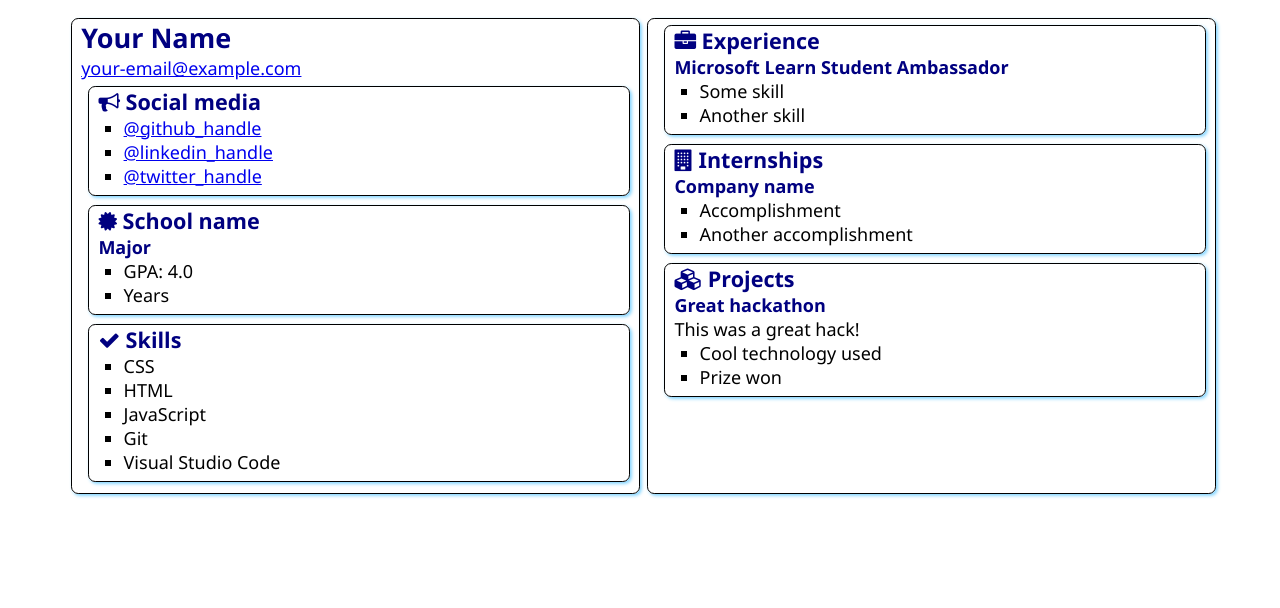
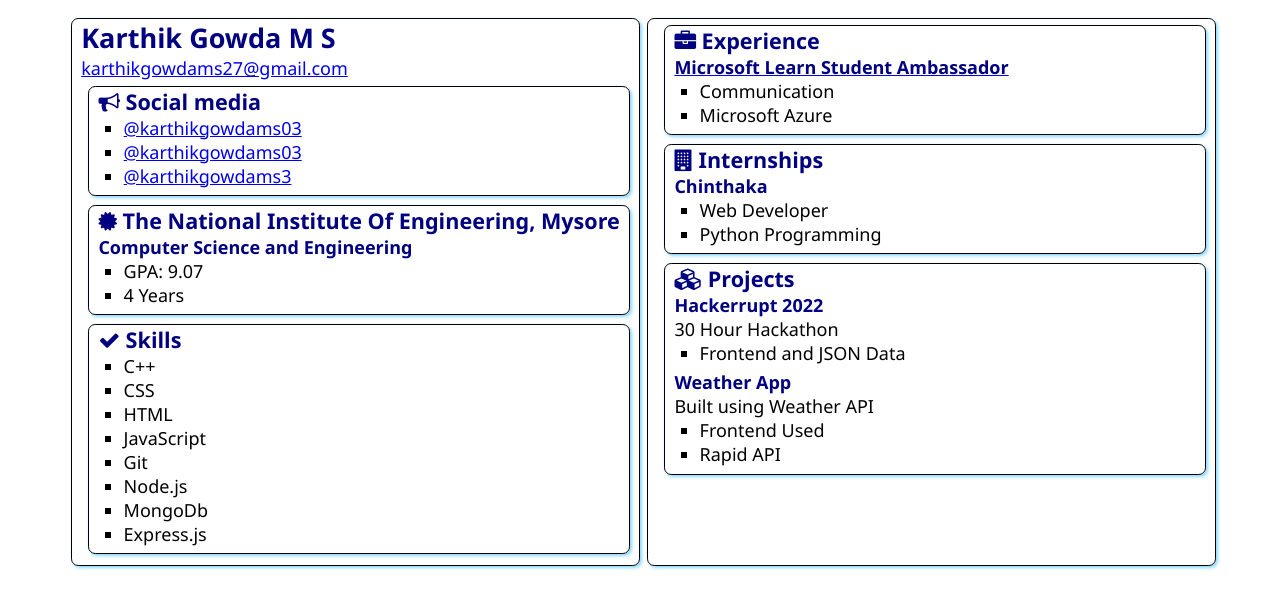
Before and after one commit to karthikgowdams03/SATechnicalOnboarding, a plain HTML site: page src/index.html in a window 1280 px wide. Drawn offline with Linux system fonts and the light colour scheme.

Commit message:
update details

```diff
--- a/src/index.html
+++ b/src/index.html
@@ -12,8 +12,8 @@
 <body>
     <main>
         <article class="box">
-            <h1>Your Name</h1>
-            <div><a href="mailto:your.email@example.com">your-email@example.com</a></div>
+            <h1>Karthik Gowda M S</h1>
+            <div><a href="mailto:karthikgowdams27@gmail.com">karthikgowdams27@gmail.com</a></div>
 
             <section class="box">
                 <h2>
@@ -21,9 +21,9 @@
                     Social media
                 </h2>
                 <ul>
-                    <li><a href="https://github.com/<handle>">@github_handle</a></li>
-                    <li><a href="https://linkedin.com/in/<handle>">@linkedin_handle</a></li>
-                    <li><a href="https://twitter.com/<handle>">@twitter_handle</a></li>
+                    <li><a href="https://github.com/karthikgowdams03">@karthikgowdams03</a></li>
+                    <li><a href="https://linkedin.com/in/karthikgowdams03">@karthikgowdams03</a></li>
+                    <li><a href="https://twitter.com/karthikgowdams3">@karthikgowdams3</a></li>
                 </ul>
             </section>
 
@@ -31,12 +31,12 @@
                 <div class="education">
                     <h2>
                         <i class="fa fa-certificate" aria-hidden="true"></i>
-                        School name
+                        The National Institute Of Engineering, Mysore
                     </h2>
-                    <h3>Major</h3>
+                    <h3>Computer Science and Engineering</h3>
                     <ul>
-                        <li>GPA: 4.0</li>
-                        <li>Years</li>
+                        <li>GPA: 9.07</li>
+                        <li>4 Years</li>
                     </ul>
                 </div>
             </section>
@@ -47,11 +47,14 @@
                     Skills
                 </h2>
                 <ul>
+                    <li>C++</li>
                     <li>CSS</li>
                     <li>HTML</li>
                     <li>JavaScript</li>
                     <li>Git</li>
-                    <li>Visual Studio Code</li>
+                    <li>Node.js</li>
+                    <li>MongoDb</li>
+                    <li>Express.js</li>
                 </ul>
             </section>
         </article>
@@ -61,10 +64,10 @@
                     <i class="fa fa-briefcase" aria-hidden="true"></i>
                     Experience
                 </h2>
-                <h3>Microsoft Learn Student Ambassador</h3>
+                <a href="https://mvp.microsoft.com/en-US/studentambassadors/profile/6af9c952-e717-4c6c-a125-8ef135b3f69c"><h3>Microsoft Learn Student Ambassador</h3></a>
                 <ul>
-                    <li>Some skill</li>
-                    <li>Another skill</li>
+                    <li>Communication</li>
+                    <li>Microsoft Azure</li>
                 </ul>
             </section>
             <section class="box">
@@ -73,10 +76,10 @@
                     Internships
                 </h2>
 
-                <h3>Company name</h3>
+                <h3>Chinthaka</h3>
                 <ul>
-                    <li>Accomplishment</li>
-                    <li>Another accomplishment</li>
+                    <li>Web Developer</li>
+                    <li>Python Programming</li>
                 </ul>
             </section>
             <section class="box">
@@ -85,11 +88,17 @@
                     Projects
                 </h2>
 
-                <h3>Great hackathon</h3>
-                <div>This was a great hack!</div>
+                <h3>Hackerrupt 2022</h3>
+                <div>30 Hour Hackathon</div>
                 <ul>
-                    <li>Cool technology used</li>
-                    <li>Prize won</li>
+                    <li>Frontend and JSON Data</li>
+                </ul>
+                <a href="karthikgowdams03.github.io/weather-app" style="text-decoration: none;"><h3>Weather App</h3>
+                </a>
+                <div>Built using Weather API</div>
+                <ul>
+                    <li>Frontend Used</li>
+                    <li>Rapid API</li>
                 </ul>
             </section>
         </article>
```
